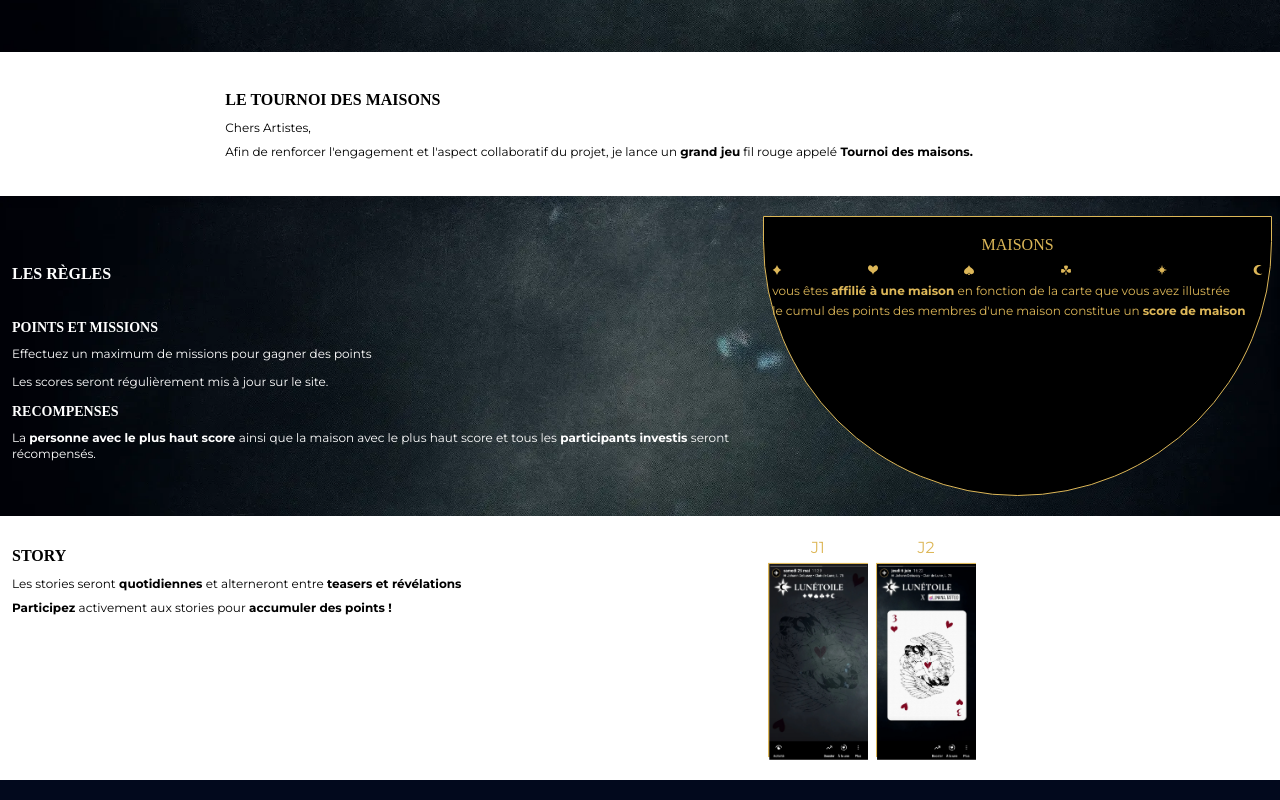
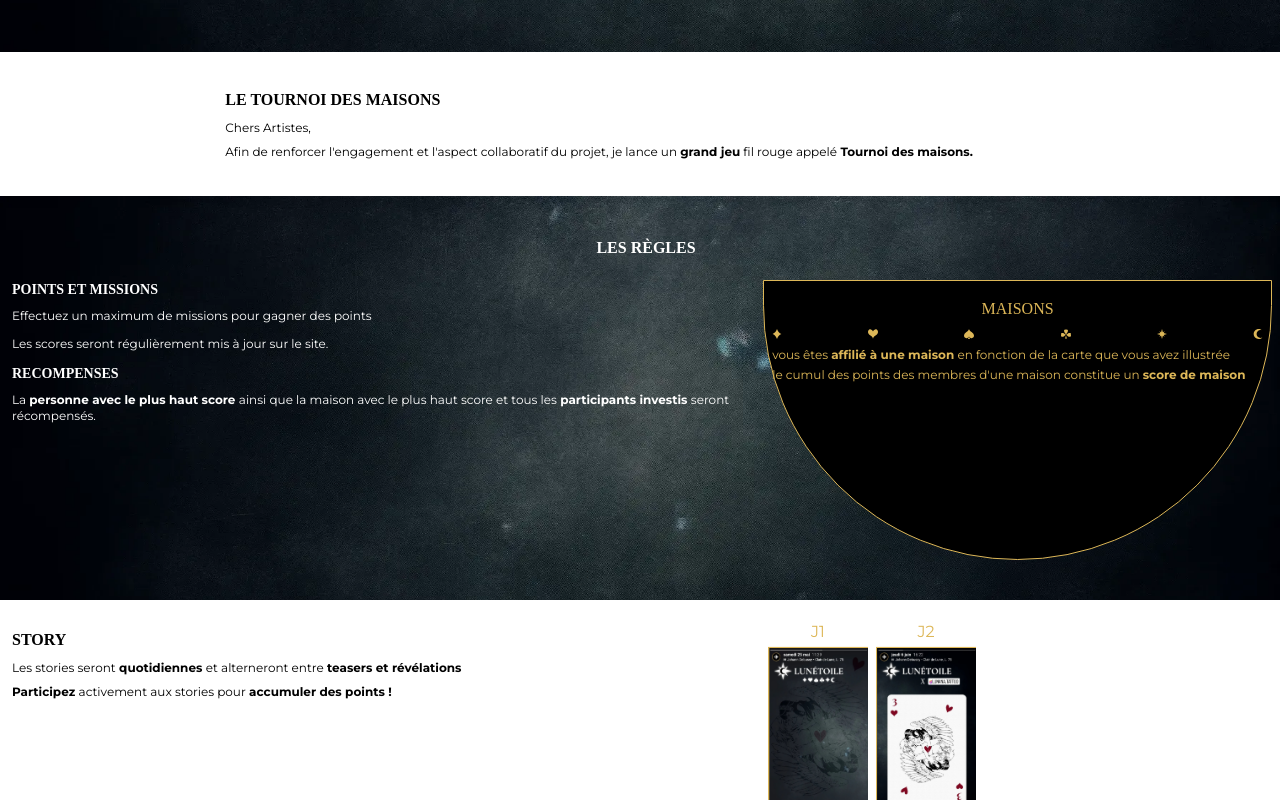
Before and after one commit to Martint1n/HousesTournament, a Next.js app: page / in a window 1280 px wide. Shown: the part 460-1260 px from the top of the page. Built offline with nearby package versions, Linux system fonts and the light colour scheme; no server answers.

Commit message:
change regle div

```diff
--- a/components/Rules.js
+++ b/components/Rules.js
@@ -21,10 +21,11 @@ function Rules() {
             </p>
         </div>
         </div>
-        <div className='bg-[url(/main_background.webp)] pt-5 bg-cover bg-no-repeat flex flex-row items-center pb-5 landscapes:mt-0 landscapes:h-screen'>
-            <div className='w-3/5 pr-2 mt-5'>
-                <h2 className='font-["Cormorant_Garamond"] font-semibold text-white pl-3 pb-3'>LES RÈGLES</h2>
-                <h3 className="font-['Cormorant_Garamond'] text-sm text-white pl-3 pb-2 mt-5 font-semibold">POINTS ET MISSIONS</h3>
+        <div className='bg-[url(/main_background.webp)] pt-10 pb-10 bg-cover bg-no-repeat flex flex-col items-center landscapes:mt-0 landscapes:h-screen'>
+            <h2 className='font-["Cormorant_Garamond"] font-semibold text-white pl-3 pb-5 self-center'>LES RÈGLES</h2>
+            <div className='flex'>
+            <div className='w-3/5 pr-2'>
+                <h3 className="font-['Cormorant_Garamond'] text-sm text-white pl-3 pb-2 font-semibold">POINTS ET MISSIONS</h3>
                 <p className='text-white text-xs pl-3 pb-3'>
                     Effectuez un maximum de missions pour gagner des points
                 </p>
@@ -48,6 +49,7 @@ function Rules() {
                 </div>
                 <p className='text-gold text-xs pb-1'>vous êtes <span className='text-gold font-bold'>affilié à une maison</span> en fonction de la carte que vous avez illustrée</p>
                 <p className='text-gold text-xs'>le cumul des points des membres d'une maison constitue un <span className='text-gold font-bold'>score de maison</span></p>
+                </div>
             </div>
         </div>
         <div className='w-screen flex'>
```
